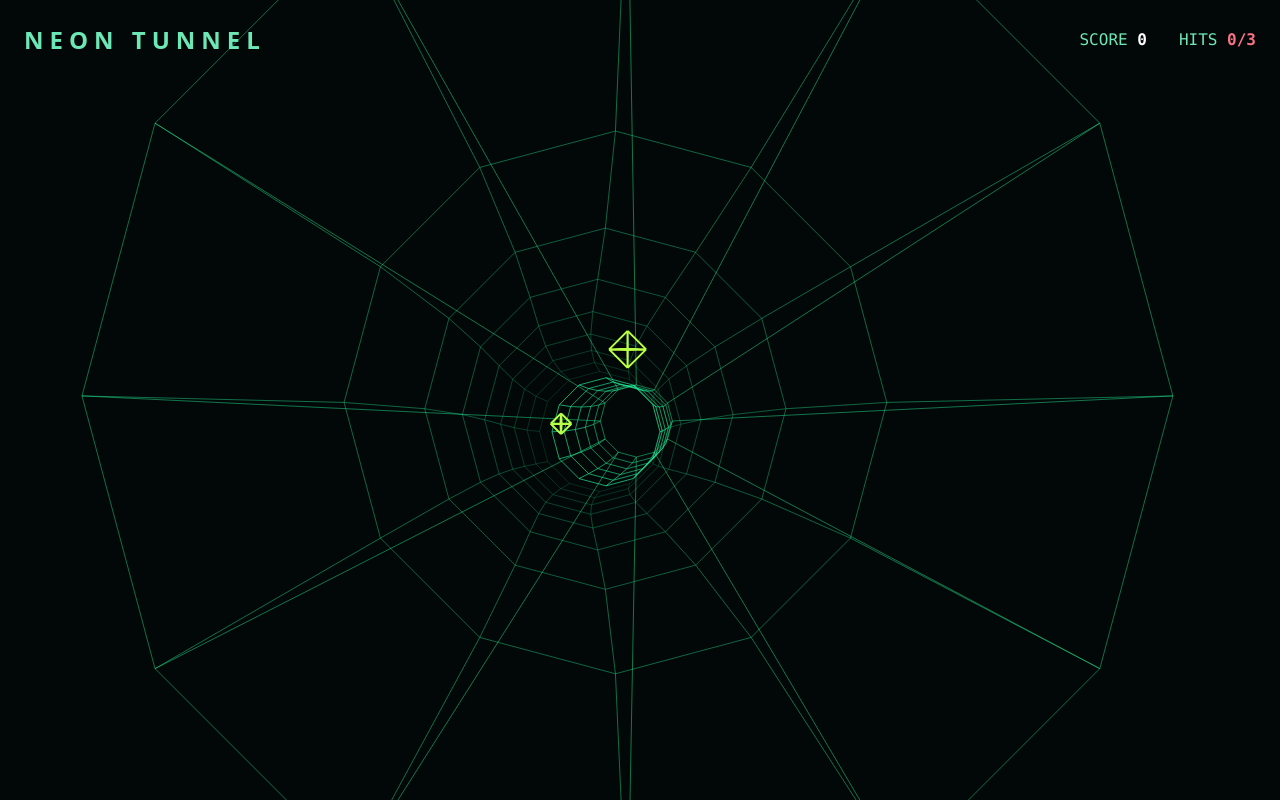
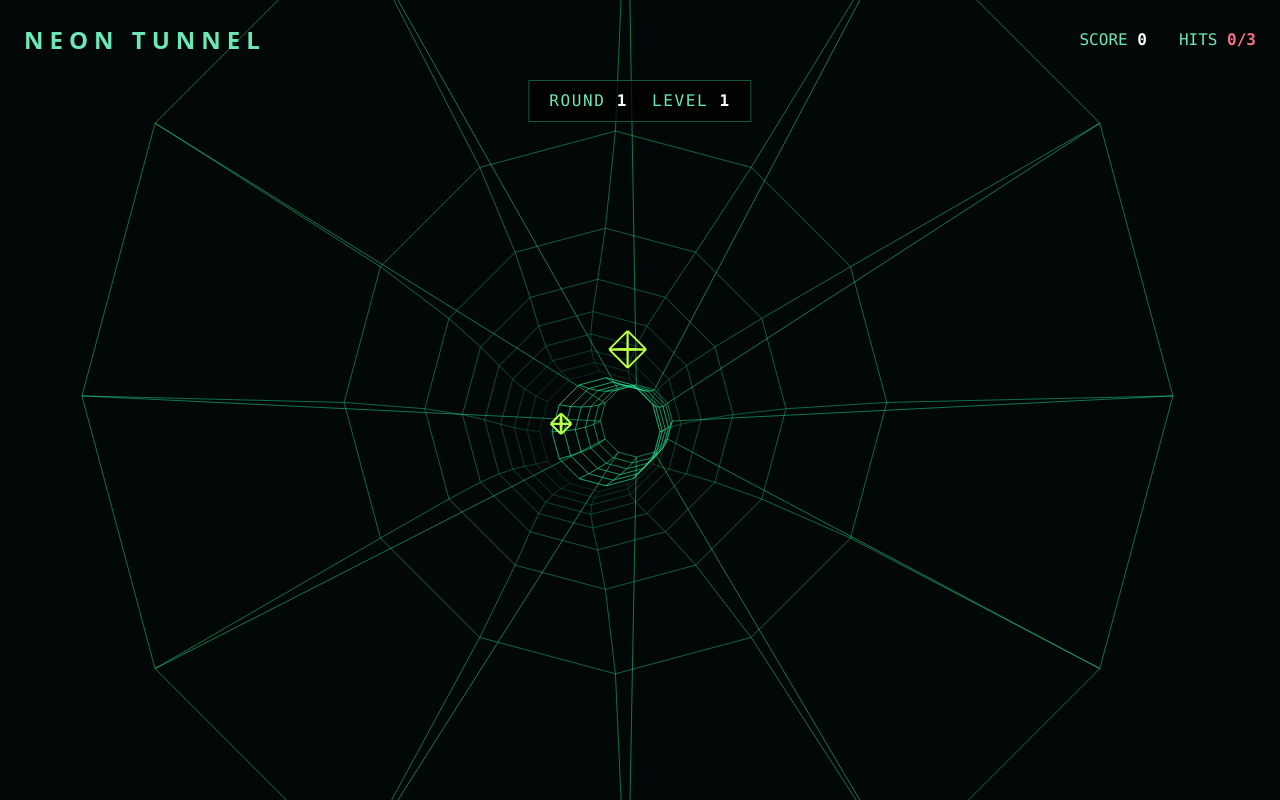
Before and after one commit to AntonioCiolino/neon-tunnel, a React (Vite) app: page / in a window 1280 px wide. Both pictures are taken after a click on the button "START GAME". Built offline with nearby package versions, Linux system fonts and the light colour scheme.

Commit message:
Task 3/3: Create and wire a progression HUD showing the current round and level [files: src/components/ProgressionHud.jsx, src/components/NeonTunnelGame.jsx]

```diff
--- a/src/components/NeonTunnelGame.jsx
+++ b/src/components/NeonTunnelGame.jsx
@@ -1,5 +1,6 @@
 import { useState } from "react";
 import TunnelCanvas from "./TunnelCanvas.jsx";
+import ProgressionHud from "./ProgressionHud.jsx";
 import { useTunnelGame } from "../hooks/useTunnelGame.js";
 
 function GameSession({ onRestart }) {
@@ -19,6 +20,7 @@ function GameSession({ onRestart }) {
         </div>
       </header>
 
+      <ProgressionHud round={hud.round} level={hud.level} />
       <TunnelCanvas canvasRef={canvasRef} onShoot={onShoot} />
 
       {gameOver && (
--- /dev/null
+++ b/src/components/ProgressionHud.jsx
@@ -0,0 +1,8 @@
+export default function ProgressionHud({ round, level }) {
+  return (
+    <div className="absolute left-1/2 top-20 z-10 flex -translate-x-1/2 gap-6 border border-emerald-400/40 bg-black/70 px-5 py-2 font-mono text-sm uppercase tracking-widest sm:text-base">
+      <span>Round <strong className="text-white">{round}</strong></span>
+      <span>Level <strong className="text-white">{level}</strong></span>
+    </div>
+  );
+}
```
